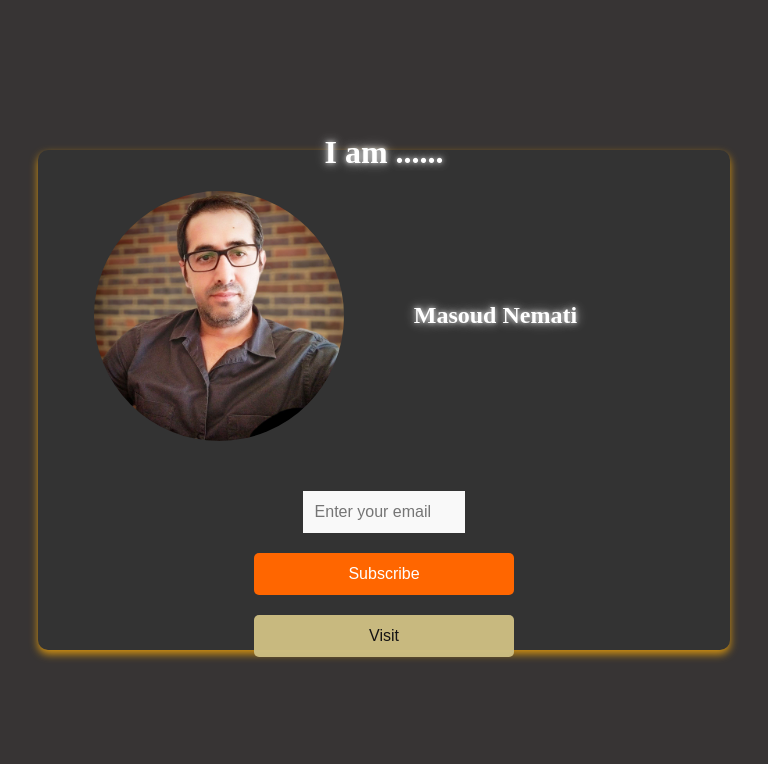
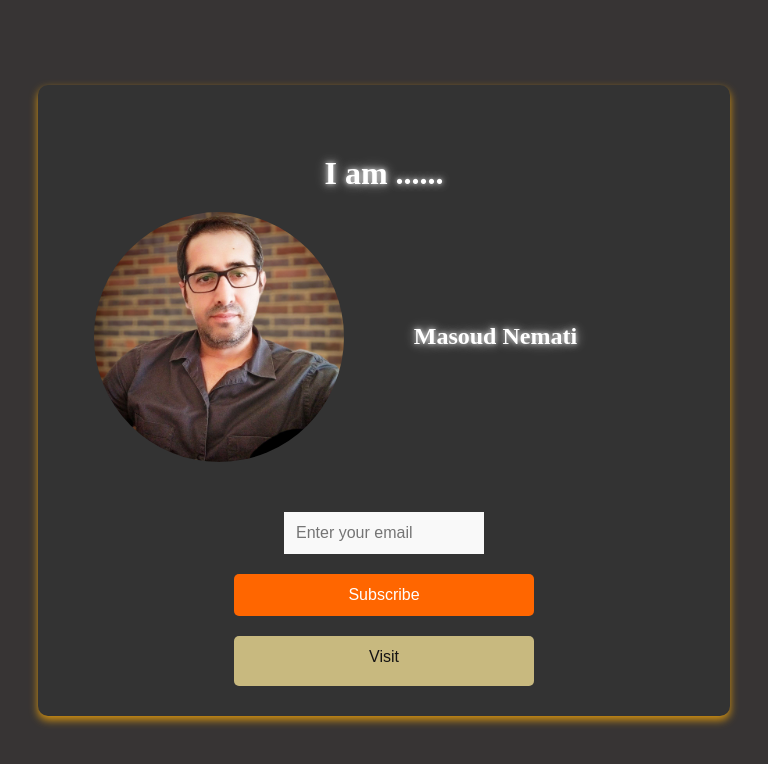
Before and after one commit to masoud-nemati/mysitereact, a React (Create React App) app in the folder my-app/: page /ArticlePage/1 in a window 768 px wide. Shown: the top 764 px of the page. Built offline with nearby package versions, Linux system fonts and the light colour scheme.

Commit message:
image page and style login

```diff
--- a/my-app/src/components/compfooter.js
+++ b/my-app/src/components/compfooter.js
@@ -23,21 +23,20 @@ const Footer = () => {
         localStorage.setItem('userEmail', email);
         console.log("Email sent:", email);
 
-        setemail('');  // پاک کردن فیلد ورودی
-        setmessage('Email sent successfully!'); // تنظیم پیام موفقیت
+        setemail('');
+        setmessage('Email sent successfully!');
 
         setTimeout(() => {
-            setmessage(''); // حذف پیام بعد از چند ثانیه
+            setmessage('');
         }, 3000);
     };
 
 
     useEffect(() => {
         const handleScroll = () => {
-            const scrollPosition = window.scrollY + window.innerHeight; // موقعیت اسکرول + ارتفاع پنجره
-            const documentHeight = document.documentElement.scrollHeight; // ارتفاع کامل صفحه
+            const scrollPosition = window.scrollY + window.innerHeight;
+            const documentHeight = document.documentElement.scrollHeight;
 
-            // نمایش فوتر زمانی که کاربر 90% از صفحه را اسکرول کرده باشد
             if (scrollPosition >= documentHeight * 0.9) {
                 setIsVisible(true);
             } else {
--- a/my-app/src/components/imagecallery.js
+++ b/my-app/src/components/imagecallery.js
@@ -5,6 +5,7 @@ import img1 from "../images/slaidimg.jpg";
 import img2 from "../images/bodyimg.jpg";
 import img4 from "../images/image.jpg";
 import img10 from "../images/Picsart10.jpg";
+import img5 from "../images/PICNEW.png";
 import "../styles/imagesstyle.css";
 
 class Image extends Component {
@@ -12,7 +13,7 @@ class Image extends Component {
         super();
         this.state = {
             currentIndex: 0,
-            images: [img10 ,img2, img4, img1],
+            images: [img10 ,img2,img5, img4, img1],
             showImage: true
         };
     }
--- a/my-app/src/styles/loginstyle.css
+++ b/my-app/src/styles/loginstyle.css
@@ -163,18 +163,27 @@ h1:hover {
   }
 }
 
-@media (max-width: 1199px) and (min-width: 768px) {
+@media (max-width: 1200px) and (min-width: 768px) {
   .login-card {
     width: 90%;
-    height: 500px;
+    min-height: 500px;
+    height: auto;
   }
 
   .styled-input {
-    width: 25%;
+    max-width: 200px;
+    width: 100%;
   }
 
   .btn {
-    width: 40%;
+    max-width: 300px;
+    width: 100%;
+  }
+  h1{
+    padding-top: 50px;
+  }
+  .visit-btn{
+    padding-bottom: 20px;
   }
 }
 
```
Also changed, not shown: my-app/src/images/PICNEW.png (added).
